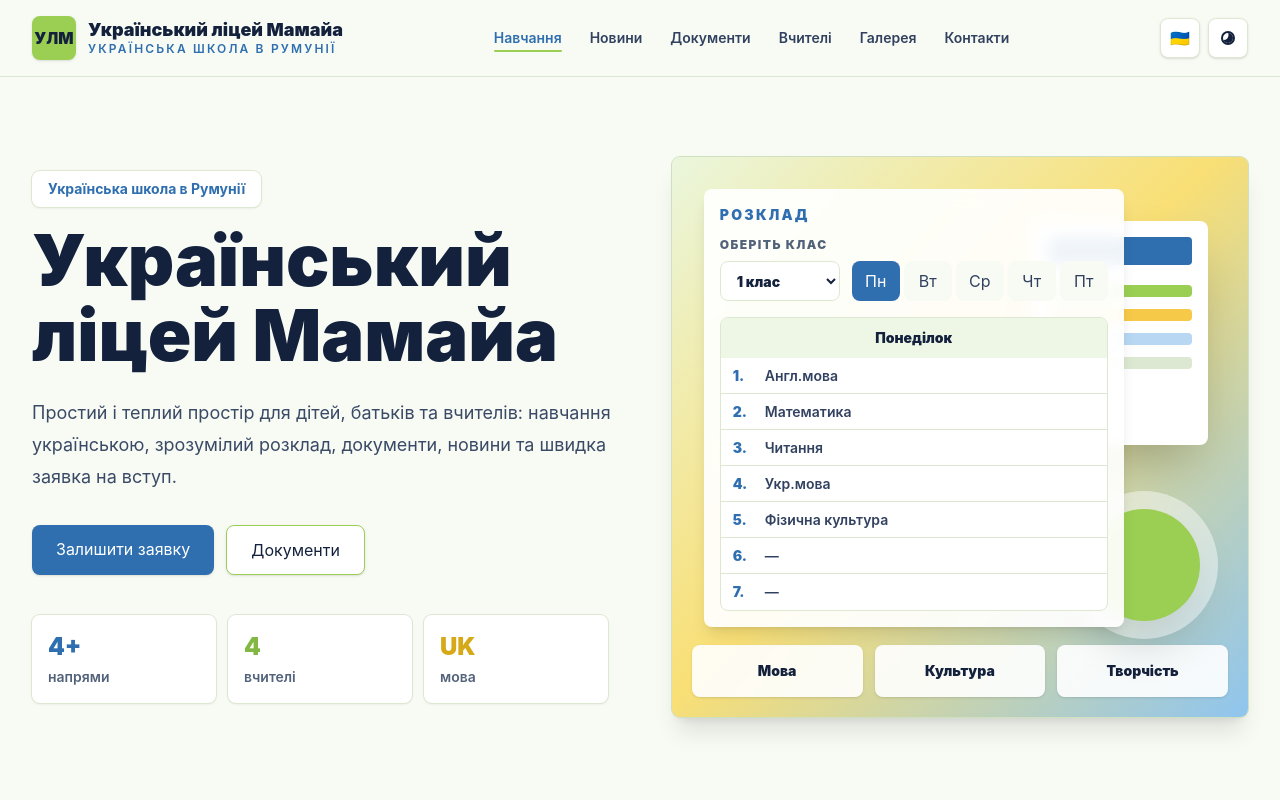
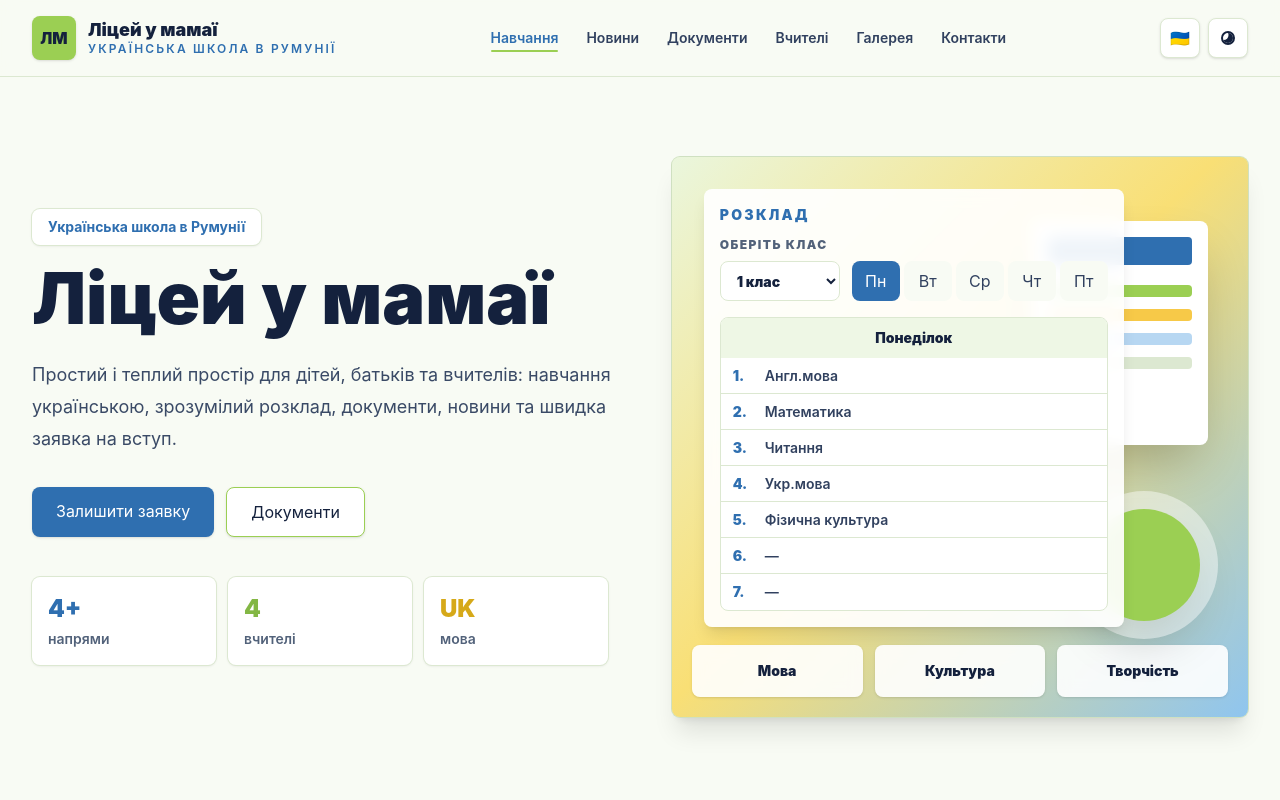
Before and after one commit to YKryvoruchko/harmony-intellect, a Next.js app: page / in a window 1280 px wide. Shown: the top 800 px of the page. Built offline with nearby package versions, Linux system fonts and the light colour scheme.

Commit message:
add social media

```diff
--- a/data/content.json
+++ b/data/content.json
@@ -1,6 +1,6 @@
 {
   "settings": {
-    "schoolName": "Український ліцей Мамайа",
+    "schoolName": "Ліцей у мамаї",
     "tagline": "Українська школа в Румунії",
     "heroText": "Простий і теплий простір для дітей, батьків та вчителів: навчання українською, зрозумілий розклад, документи, новини та швидка заявка на вступ.",
     "schedule": "Сб 10:00",
--- a/src/app/SiteHeader.tsx
+++ b/src/app/SiteHeader.tsx
@@ -69,7 +69,7 @@ export function SiteHeader({
       <nav className="mx-auto flex max-w-7xl items-center justify-between gap-4 px-5 py-4 lg:px-8">
         <Link href="/" className="flex min-w-0 items-center gap-3">
           <span className="grid size-11 shrink-0 place-items-center rounded-lg bg-[#9bcf53] text-base font-black text-[#14213d] shadow-sm">
-            УЛМ
+            ЛМ
           </span>
           <span className="min-w-0">
             <span className="block truncate text-lg font-black leading-tight">
--- a/src/app/SocialLinks.tsx
+++ b/src/app/SocialLinks.tsx
@@ -6,12 +6,12 @@ const socials = [
   },
   {
     label: "Instagram",
-    href: "https://www.instagram.com/",
+    href: "https://www.instagram.com/ukrainian_school_mamaia?igsh=N2p2dHM2eDFyaDY4",
     path: "M7.8 2h8.4A5.8 5.8 0 0 1 22 7.8v8.4a5.8 5.8 0 0 1-5.8 5.8H7.8A5.8 5.8 0 0 1 2 16.2V7.8A5.8 5.8 0 0 1 7.8 2Zm0 2A3.8 3.8 0 0 0 4 7.8v8.4A3.8 3.8 0 0 0 7.8 20h8.4a3.8 3.8 0 0 0 3.8-3.8V7.8A3.8 3.8 0 0 0 16.2 4H7.8Zm8.9 2.2a1.1 1.1 0 1 1 0 2.2 1.1 1.1 0 0 1 0-2.2ZM12 7.2A4.8 4.8 0 1 1 12 16.8 4.8 4.8 0 0 1 12 7.2Zm0 2A2.8 2.8 0 1 0 12 14.8 2.8 2.8 0 0 0 12 9.2Z",
   },
   {
     label: "Telegram",
-    href: "https://t.me/",
+    href: "https://t.me/schoolConstanta_bot",
     path: "M21.7 4.4 18.5 19c-.2 1-.8 1.2-1.6.8l-4.5-3.3-2.2 2.1c-.2.2-.4.4-.9.4l.3-4.6 8.4-7.6c.4-.3-.1-.5-.6-.2L7.1 13.1 2.7 11.7c-1-.3-1-.9.2-1.3L20 3.8c.8-.3 1.5.2 1.7.6Z",
   },
 ];
--- a/src/app/admin/AdminSidebar.tsx
+++ b/src/app/admin/AdminSidebar.tsx
@@ -24,10 +24,10 @@ export function AdminSidebar() {
         <div className="border-b border-[#dce8d1] px-5 py-5">
           <Link href="/" className="flex items-center gap-3">
             <span className="grid size-10 place-items-center rounded-lg bg-[#9bcf53] font-black">
-              УЛМ
+              ЛМ
             </span>
             <span>
-              <span className="block font-black">Український ліцей Мамайа</span>
+              <span className="block font-black">Ліцей у мамаї</span>
               <span className="text-xs font-bold uppercase tracking-[0.16em] text-[#2f6fb0]">
                 Адмін-панель
               </span>
--- a/src/app/layout.tsx
+++ b/src/app/layout.tsx
@@ -2,9 +2,9 @@ import type { Metadata } from "next";
 import "./globals.css";
 
 export const metadata: Metadata = {
-  title: "Український ліцей Мамайа | Українська школа в Румунії",
+  title: "Ліцей у мамаї | Українська школа в Румунії",
   description:
-    "Сайт Українського ліцею Мамайа в Румунії: навчання, документи, вчителі, галерея, контакти та заявки.",
+    "Сайт ліцею у Мамаї: навчання, документи, вчителі, галерея, контакти та заявки.",
 };
 
 export default function RootLayout({
--- a/src/lib/cms.ts
+++ b/src/lib/cms.ts
@@ -112,7 +112,7 @@ function createGradeSchedules(schedules: ScheduleClass[] = []) {
 
 const defaultContent: SiteContent = {
   settings: {
-    schoolName: "Український ліцей Мамайа",
+    schoolName: "Ліцей у мамаї",
     tagline: "Українська школа в Румунії",
     heroText:
       "Простий і теплий простір для дітей, батьків та вчителів: навчання українською, зрозумілий розклад, документи, новини та швидка заявка на вступ.",
```
Also changed, not shown: 1 other file (tests, documents, lock files or other folders).
